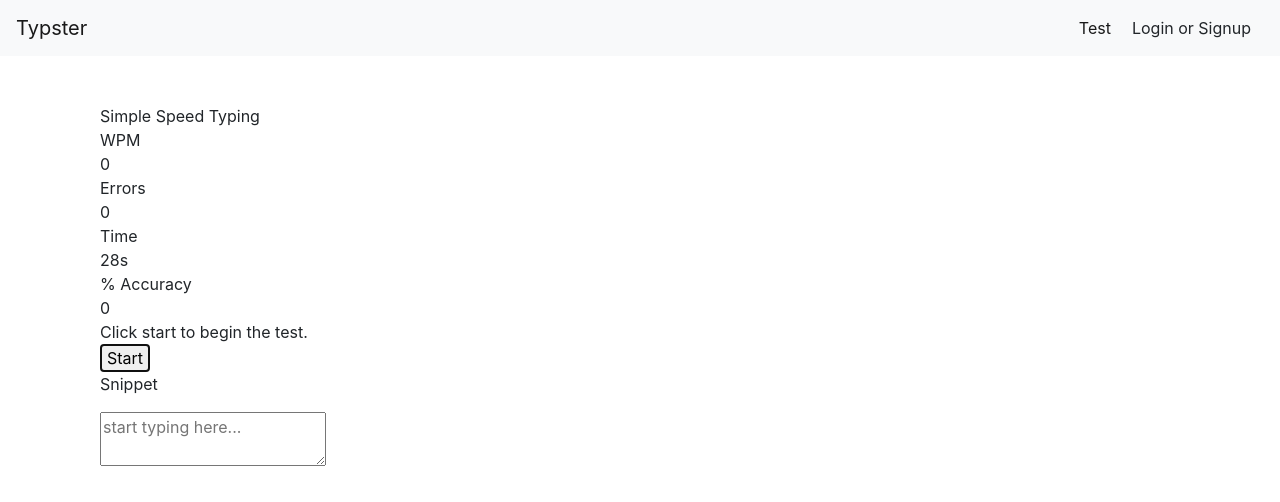
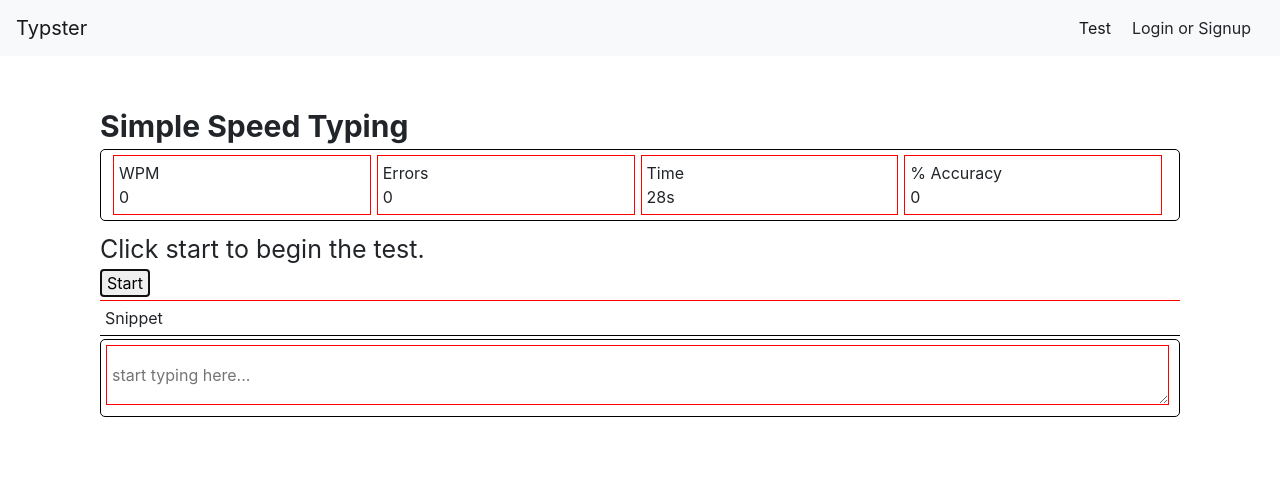
Before and after one commit to dannyhoover/Typester, a React (Create React App) app in the folder client/: page /test in a window 1280 px wide. Both pictures are taken after a click on the button "Start". Shown: the top 502 px of the page. Built offline with nearby package versions, Linux system fonts and the light colour scheme.

Commit message:
initial styling test page

```diff
--- a/client/src/App.css
+++ b/client/src/App.css
@@ -58,3 +58,52 @@
     margin-right: 25%;
     font-size: 80%;
 }
+
+.bordered {
+    margin-bottom: 10px;
+    padding: 2px;
+    border: 1px solid black;
+    border-radius: 5px;
+    width: 100%;
+}
+
+.heading {
+    font-size: 30px;
+    font-weight: bold;
+}
+
+.display-data {
+    border: 1px solid red;
+    margin: 3px;
+    padding: 5px;
+    display:inline-block;
+    width: 24%;
+}
+
+.wpm {
+    margin-left: 10px;
+}
+
+.accuracy {
+    margin-right: 10px;
+}
+
+.quote {
+    font-size: 25px;
+}
+
+.snippet {
+    border-top: 1px solid red;
+    border-bottom: 1px solid black;
+    margin-top: 3px;
+    margin-bottom: 3px;
+    padding: 5px;
+}
+
+textarea {
+    align-content: center;
+    width: 99%;
+    border: 1px solid red;
+    margin: 3px;
+    padding: 5px;
+}
--- a/client/src/pages/TestPage/index.js
+++ b/client/src/pages/TestPage/index.js
@@ -38,34 +38,36 @@
     <>
       <div className="container">
         <div className="heading">Simple Speed Typing</div>
-        <div className="header">
-          <div className="wpm">
+        <div className="header bordered">
+          <div className="wpm display-data">
             <div className="header_text">WPM</div>
             <div className="curr_wpm">{WPM}</div>
           </div>
-          <div className="errors">
+          <div className="errors display-data">
             <div className="header_text">Errors</div>
             <div className="curr_errors">{errors}</div>
           </div>
-          <div className="timer">
+          <div className="timer display-data">
             <div className="header_text">Time</div>
             <div className="curr_time">{timer}s</div>
           </div>
-          <div className="accuracy">
+          <div className="accuracy display-data">
             <div className="header_text">% Accuracy</div>
             <div className="curr_accuracy">{accuracy}</div>
           </div>
         </div>
         <div className="quote">Click start to begin the test.</div>
-        <button onClick={startClickHandler}>Start</button>
-        {isGameStarted ? <p onChange={onChangeHandler}>{textSnippet}</p> : ""}
+        <button className="start-btn" onClick={startClickHandler}>Start</button>
+        {isGameStarted ? <p className="snippet" onChange={onChangeHandler}>{textSnippet}</p> : ""}
         {isGameStarted ? (
+          <div className="bordered">
           <textarea
             className="input_area"
             placeholder="start typing here..."
             value={inputVal}
             onChange={onChangeHandler}
           ></textarea>
+          </div>
         ) : (
           ""
         )}
```
